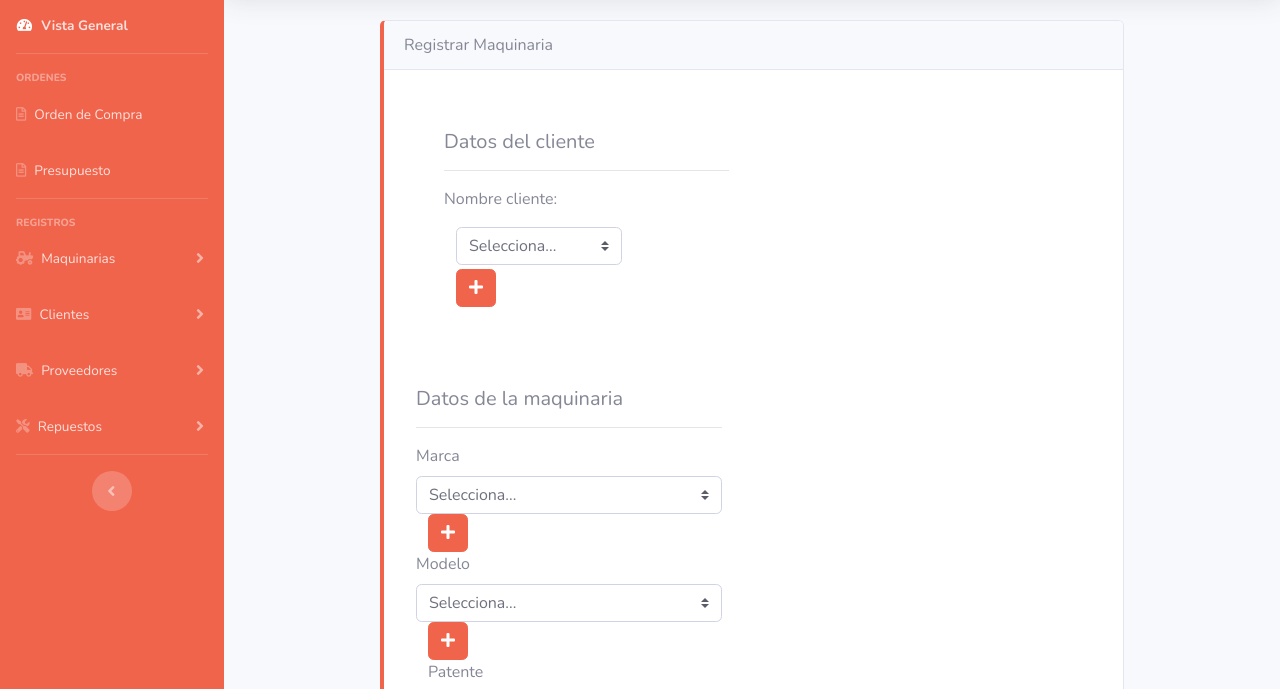
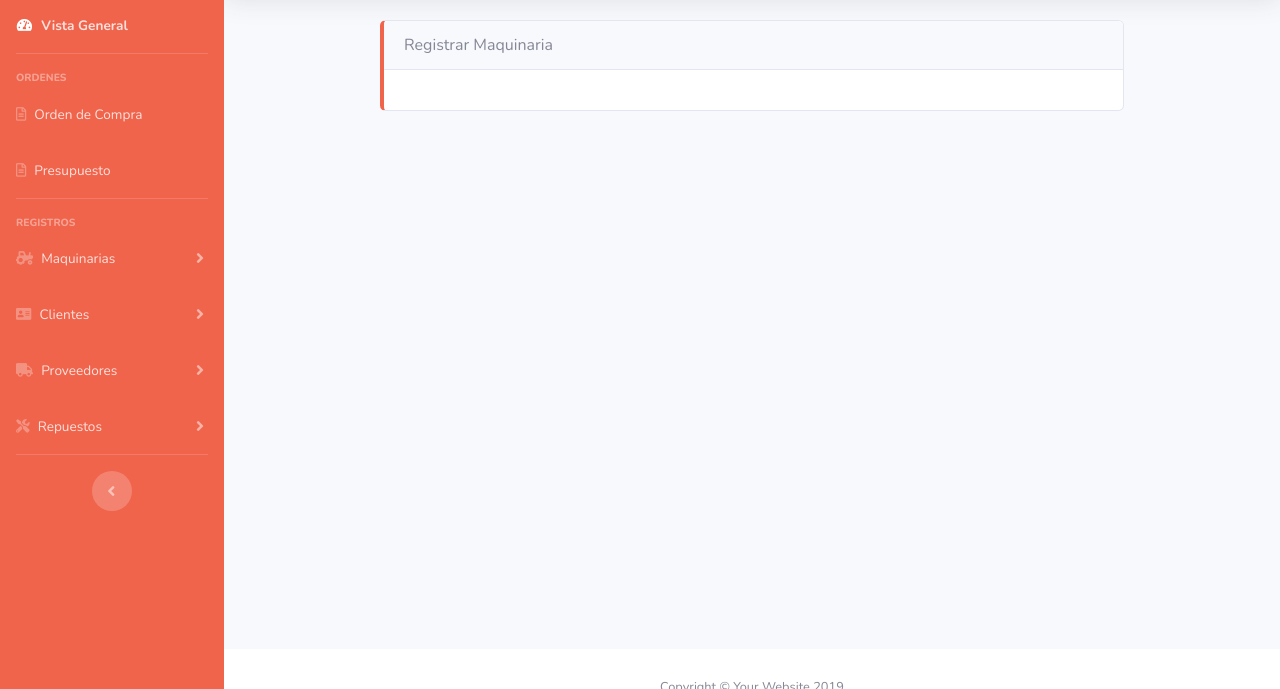
Before and after one commit to AgusR1/Taller, a website with bundled scripts: page registro_maquinaria.html in a window 1280 px wide. Shown: the part 74-763 px from the top of the page. Built offline with nearby package versions, Linux system fonts and the light colour scheme.

Commit message:
Update registro_maquinaria.html
rehacer registro maquinaria

```diff
--- a/registro_maquinaria.html
+++ b/registro_maquinaria.html
@@ -1,5 +1,6 @@
 <!DOCTYPE html>
 <html lang="es" dir="ltr">
+
 <head>
   <meta charset="utf-8">
   <meta http-equiv="X-UA-Compatible" content="IE=edge">
@@ -11,12 +12,15 @@
 
   <!-- Custom fonts for this template-->
   <link href="vendor/fontawesome-free/css/all.min.css" rel="stylesheet" type="text/css">
-    <link href="https://fonts.googleapis.com/css?family=Nunito:200,200i,300,300i,400,400i,600,600i,700,700i,800,800i,900,900i" rel="stylesheet">
+  <link
+    href="https://fonts.googleapis.com/css?family=Nunito:200,200i,300,300i,400,400i,600,600i,700,700i,800,800i,900,900i"
+    rel="stylesheet">
 
   <!-- Custom styles for this template-->
   <link href="css/sb-admin-2.css" rel="stylesheet">
 
 </head>
+
 <body>
   <!-- Page Wrapper -->
   <div id="wrapper">
@@ -56,7 +60,7 @@
         </a>
       </li>
       <li class="nav-item">
-              <a class="nav-link" href="orden_trabajo.html" >
+        <a class="nav-link" href="orden_trabajo.html">
           <i class="far fa-file-alt"></i>
           <span>Presupuesto</span>
         </a>
@@ -72,7 +76,8 @@
       <!-- Nav Item - Pages Collapse Menu -->
       <!-- Repuestos y maquinarias -->
       <li class="nav-item">
-              <a class="nav-link collapsed" href="#" data-toggle="collapse" data-target="#collapseMaquinaria" aria-expanded="true" aria-controls="collapsePages">
+        <a class="nav-link collapsed" href="#" data-toggle="collapse" data-target="#collapseMaquinaria"
+          aria-expanded="true" aria-controls="collapsePages">
           <i class="fas fa-tractor"></i>
           <span>Maquinarias</span>
         </a>
@@ -85,7 +90,8 @@
       </li>
 
       <li class="nav-item">
-              <a class="nav-link collapsed" href="#" data-toggle="collapse" data-target="#collapseClientes" aria-expanded="true" aria-controls="collapsePages">
+        <a class="nav-link collapsed" href="#" data-toggle="collapse" data-target="#collapseClientes"
+          aria-expanded="true" aria-controls="collapsePages">
           <i class="fas fa-address-card"></i>
           <span>Clientes</span>
         </a>
@@ -98,7 +104,8 @@
       </li>
       <!-- Proveedores -->
       <li class="nav-item">
-              <a class="nav-link collapsed" href="#" data-toggle="collapse" data-target="#collapseProveedores" aria-expanded="true" aria-controls="collapsePages">
+        <a class="nav-link collapsed" href="#" data-toggle="collapse" data-target="#collapseProveedores"
+          aria-expanded="true" aria-controls="collapsePages">
           <i class="fas fa-truck"></i>
           <span>Proveedores</span>
         </a>
@@ -111,7 +118,8 @@
       </li>
       <!-- Repuestos y maquinarias -->
       <li class="nav-item">
-              <a class="nav-link collapsed" href="#" data-toggle="collapse" data-target="#collapseRepuestos" aria-expanded="true" aria-controls="collapsePages">
+        <a class="nav-link collapsed" href="#" data-toggle="collapse" data-target="#collapseRepuestos"
+          aria-expanded="true" aria-controls="collapsePages">
           <i class="fas fa-tools"></i>
           <span>Repuestos</span>
         </a>
@@ -151,7 +159,8 @@
           <!-- Topbar Search -->
           <form class="d-none d-sm-inline-block form-inline mr-auto ml-md-3 my-2 my-md-0 mw-100 navbar-search">
             <div class="input-group">
-                <input type="text" class="form-control bg-light border-0 small" placeholder="Search for..." aria-label="Search" aria-describedby="basic-addon2">
+              <input type="text" class="form-control bg-light border-0 small" placeholder="Search for..."
+                aria-label="Search" aria-describedby="basic-addon2">
               <div class="input-group-append">
                 <button class="btn btn-primary" type="button">
                   <i class="fas fa-search fa-sm"></i>
@@ -165,14 +174,17 @@
 
             <!-- Nav Item - Search Dropdown (Visible Only XS) -->
             <li class="nav-item dropdown no-arrow d-sm-none">
-                <a class="nav-link dropdown-toggle" href="#" id="searchDropdown" role="button" data-toggle="dropdown" aria-haspopup="true" aria-expanded="false">
+              <a class="nav-link dropdown-toggle" href="#" id="searchDropdown" role="button" data-toggle="dropdown"
+                aria-haspopup="true" aria-expanded="false">
                 <i class="fas fa-search fa-fw"></i>
               </a>
               <!-- Dropdown - Messages -->
-                <div class="dropdown-menu dropdown-menu-right p-3 shadow animated--grow-in" aria-labelledby="searchDropdown">
+              <div class="dropdown-menu dropdown-menu-right p-3 shadow animated--grow-in"
+                aria-labelledby="searchDropdown">
                 <form class="form-inline mr-auto w-100 navbar-search">
                   <div class="input-group">
-                      <input type="text" class="form-control bg-light border-0 small" placeholder="Search for..." aria-label="Search" aria-describedby="basic-addon2">
+                    <input type="text" class="form-control bg-light border-0 small" placeholder="Search for..."
+                      aria-label="Search" aria-describedby="basic-addon2">
                     <div class="input-group-append">
                       <button class="btn btn-primary" type="button">
                         <i class="fas fa-search fa-sm"></i>
@@ -185,13 +197,15 @@
 
             <!-- Nav Item - Alerts -->
             <li class="nav-item dropdown no-arrow mx-1">
-                <a class="nav-link dropdown-toggle" href="#" id="alertsDropdown" role="button" data-toggle="dropdown" aria-haspopup="true" aria-expanded="false">
+              <a class="nav-link dropdown-toggle" href="#" id="alertsDropdown" role="button" data-toggle="dropdown"
+                aria-haspopup="true" aria-expanded="false">
                 <i class="fas fa-bell fa-fw"></i>
                 <!-- Counter - Alerts -->
                 <span class="badge badge-danger badge-counter">3+</span>
               </a>
               <!-- Dropdown - Alerts -->
-                <div class="dropdown-list dropdown-menu dropdown-menu-right shadow animated--grow-in" aria-labelledby="alertsDropdown">
+              <div class="dropdown-list dropdown-menu dropdown-menu-right shadow animated--grow-in"
+                aria-labelledby="alertsDropdown">
                 <h6 class="dropdown-header">
                   Alerts Center
                 </h6>
@@ -234,13 +248,15 @@
 
             <!-- Nav Item - Messages -->
             <li class="nav-item dropdown no-arrow mx-1">
-                <a class="nav-link dropdown-toggle" href="#" id="messagesDropdown" role="button" data-toggle="dropdown" aria-haspopup="true" aria-expanded="false">
+              <a class="nav-link dropdown-toggle" href="#" id="messagesDropdown" role="button" data-toggle="dropdown"
+                aria-haspopup="true" aria-expanded="false">
                 <i class="fas fa-envelope fa-fw"></i>
                 <!-- Counter - Messages -->
                 <span class="badge badge-danger badge-counter">7</span>
               </a>
               <!-- Dropdown - Messages -->
-                <div class="dropdown-list dropdown-menu dropdown-menu-right shadow animated--grow-in" aria-labelledby="messagesDropdown">
+              <div class="dropdown-list dropdown-menu dropdown-menu-right shadow animated--grow-in"
+                aria-labelledby="messagesDropdown">
                 <h6 class="dropdown-header">
                   Message Center
                 </h6>
@@ -250,7 +266,8 @@
                     <div class="status-indicator bg-success"></div>
                   </div>
                   <div class="font-weight-bold">
-                      <div class="text-truncate">Hi there! I am wondering if you can help me with a problem I've been having.</div>
+                    <div class="text-truncate">Hi there! I am wondering if you can help me with a problem I've been
+                      having.</div>
                     <div class="small text-gray-500">Emily Fowler · 58m</div>
                   </div>
                 </a>
@@ -260,7 +277,8 @@
                     <div class="status-indicator"></div>
                   </div>
                   <div>
-                      <div class="text-truncate">I have the photos that you ordered last month, how would you like them sent to you?</div>
+                    <div class="text-truncate">I have the photos that you ordered last month, how would you like them
+                      sent to you?</div>
                     <div class="small text-gray-500">Jae Chun · 1d</div>
                   </div>
                 </a>
@@ -270,7 +288,8 @@
                     <div class="status-indicator bg-warning"></div>
                   </div>
                   <div>
-                      <div class="text-truncate">Last month's report looks great, I am very happy with the progress so far, keep up the good work!</div>
+                    <div class="text-truncate">Last month's report looks great, I am very happy with the progress so
+                      far, keep up the good work!</div>
                     <div class="small text-gray-500">Morgan Alvarez · 2d</div>
                   </div>
                 </a>
@@ -280,7 +299,8 @@
                     <div class="status-indicator bg-success"></div>
                   </div>
                   <div>
-                      <div class="text-truncate">Am I a good boy? The reason I ask is because someone told me that people say this to all dogs, even if they aren't good...</div>
+                    <div class="text-truncate">Am I a good boy? The reason I ask is because someone told me that people
+                      say this to all dogs, even if they aren't good...</div>
                     <div class="small text-gray-500">Chicken the Dog · 2w</div>
                   </div>
                 </a>
@@ -292,7 +312,8 @@
 
             <!-- Nav Item - User Information -->
             <li class="nav-item dropdown no-arrow">
-                <a class="nav-link dropdown-toggle" href="#" id="userDropdown" role="button" data-toggle="dropdown" aria-haspopup="true" aria-expanded="false">
+              <a class="nav-link dropdown-toggle" href="#" id="userDropdown" role="button" data-toggle="dropdown"
+                aria-haspopup="true" aria-expanded="false">
                 <span class="mr-2 d-none d-lg-inline text-gray-600 small">Valerie Luna</span>
                 <img class="img-profile rounded-circle" src="https://source.unsplash.com/QAB-WJcbgJk/60x60">
               </a>
@@ -330,64 +351,7 @@
               Registrar Maquinaria
             </div>
             <div class="card-body">
-                <form>
-                    <div class="card-body form-row">
-                      <div class="card col col-6" style="border:#fff;">
-                        <div class="card-body">
-                          <h5>Datos del cliente</h5>
-                          <hr>
-                          <p>Nombre cliente:</p>
-                    <div class="col-md-8 col-sm-6 my-1">
-                        <select  name="Cliente" method="POST" class="custom-select mr-sm-2" id="inlineFormCustomSelect">
-                          <option required value="NULL" selected>Selecciona...</option>
-                          <option required value="NULL" >Cliente 1</option>
-                          <option required value="NULL" >Cliente 2</option>
-                          <option required value="NULL" >Cliente 3</option>
-                        </select>
-                      </div>
-                      <div class="col-auto">
-                        <button data-toggle="modal" data-target="#modalCarga_cliente" title="Crea un nuevo cliente" type="button" class="btn btn-primary"><i class="fas fa-plus"></i></button>
-                     </div>
-                     </div>
-                        </div>
-                    </div>
-                </div>
-                    <div class="card col col-6" style="border:#fff;">
-                        <div class="card-body">
-                          <h5>Datos de la maquinaria</h5>
-                          <hr>
-                          <div class="form-row align-items-center">
-                            <div class="col">
-                              <label>Marca</label>
-                              <select id="Marca" class="custom-select mr-sm-2" id="inlineFormCustomSelect">
-                                <option selected value="NULL">Selecciona...</option>
-                                <option value="1">Marca 1</option>
-                                <option value="2">Marca 2</option>
-                                <option value="3">Marca 3</option>
-                              </select>
-                          <div class="col-auto">
-                            <button data-toggle="modal" data-target="#modalCarga_marca" title="Crea una nueva marca" type="button" class="btn btn-primary"><i class="fas fa-plus"></i></button>
-                         </div>
-                          <div class="form-row align-items-center">
-                            <div class="col">
-                              <label>Modelo</label>
-                              <select id="Modelo" class="custom-select mr-sm-2" id="inlineFormCustomSelect">
-                                <option selected value="NULL">Selecciona...</option>
-                                <option value="1">Modelo 1</option>
-                                <option value="2">Modelo 2</option>
-                                <option value="3">Modelo 3</option>
-                              </select>
-                            <div class="col-auto">
-                              <button data-toggle="modal" data-target="#modalCarga_modelo" title="Crea un nuevo modelo" type="button" class="btn btn-primary"><i class="fas fa-plus"></i></button>
-                           </div>
-                          <div class="form-group col-md-6">
-                            <label for="inputPatente">Patente</label>
-                            <input type="text" class="form-control" id="inputPatente">
-                            </div>
-                        </div>
-                    </div>
-                  <button type="submit" class="btn btn-primary">Siguiente</button>
-                </form>
+
             </div>
           </div>
         </div>
@@ -418,7 +382,8 @@
   </a>
 
   <!-- Logout Modal-->
-    <div class="modal fade" id="logoutModal" tabindex="-1" role="dialog" aria-labelledby="exampleModalLabel" aria-hidden="true">
+  <div class="modal fade" id="logoutModal" tabindex="-1" role="dialog" aria-labelledby="exampleModalLabel"
+    aria-hidden="true">
     <div class="modal-dialog" role="document">
       <div class="modal-content">
         <div class="modal-header">
@@ -437,7 +402,8 @@
   </div>
 
   <!-- Modal Registra Cliente-->
-     <div class="modal fade" id="modalCarga_cliente" tabindex="-1" role="dialog" aria-labelledby="exampleModalCenterTitle" aria-hidden="true">
+  <div class="modal fade" id="modalCarga_cliente" tabindex="-1" role="dialog" aria-labelledby="exampleModalCenterTitle"
+    aria-hidden="true">
     <div class="modal-dialog modal-dialog-centered" role="document">
       <form>
         <div class="modal-content">
@@ -535,7 +501,8 @@
   <!--************************-->
 
   <!-- Modal registra modelo-->
-    <div class="modal fade" id="modalCarga_modelo" tabindex="-1" role="dialog" aria-labelledby="exampleModalCenterTitle" aria-hidden="true">
+  <div class="modal fade" id="modalCarga_modelo" tabindex="-1" role="dialog" aria-labelledby="exampleModalCenterTitle"
+    aria-hidden="true">
     <div class="modal-dialog modal-dialog-centered" role="document">
       <form>
         <div class="modal-content">
@@ -566,7 +533,8 @@
                       <option value="Marca 3">Marca 3</option>
                     </select>
                     <div class="col-auto">
-                    <button data-toggle="modal" data-target="#modalCarga_marca" title="Crea un nuevo marca" type="button" class="btn btn-primary"><i class="fas fa-plus"></i></button>
+                      <button data-toggle="modal" data-target="#modalCarga_marca" title="Crea un nuevo marca"
+                        type="button" class="btn btn-primary"><i class="fas fa-plus"></i></button>
                     </div>
                     <div class="modal-footer">
                       <button type="button" class="btn btn-secondary" data-dismiss="modal">Cerrar</button>
@@ -579,7 +547,8 @@
   <!--************************-->
 
   <!-- Modal Registra marca-->
-    <div class="modal fade" id="modalCarga_marca" tabindex="-1" role="dialog" aria-labelledby="exampleModalCenterTitle" aria-hidden="true">
+  <div class="modal fade" id="modalCarga_marca" tabindex="-1" role="dialog" aria-labelledby="exampleModalCenterTitle"
+    aria-hidden="true">
     <div class="modal-dialog modal-dialog-centered" role="document">
       <form>
         <div class="modal-content">
@@ -645,4 +614,5 @@
   </script>
 
 </body>
+
 </html>
```
Lines whose indentation alone changed are shown as unchanged.
